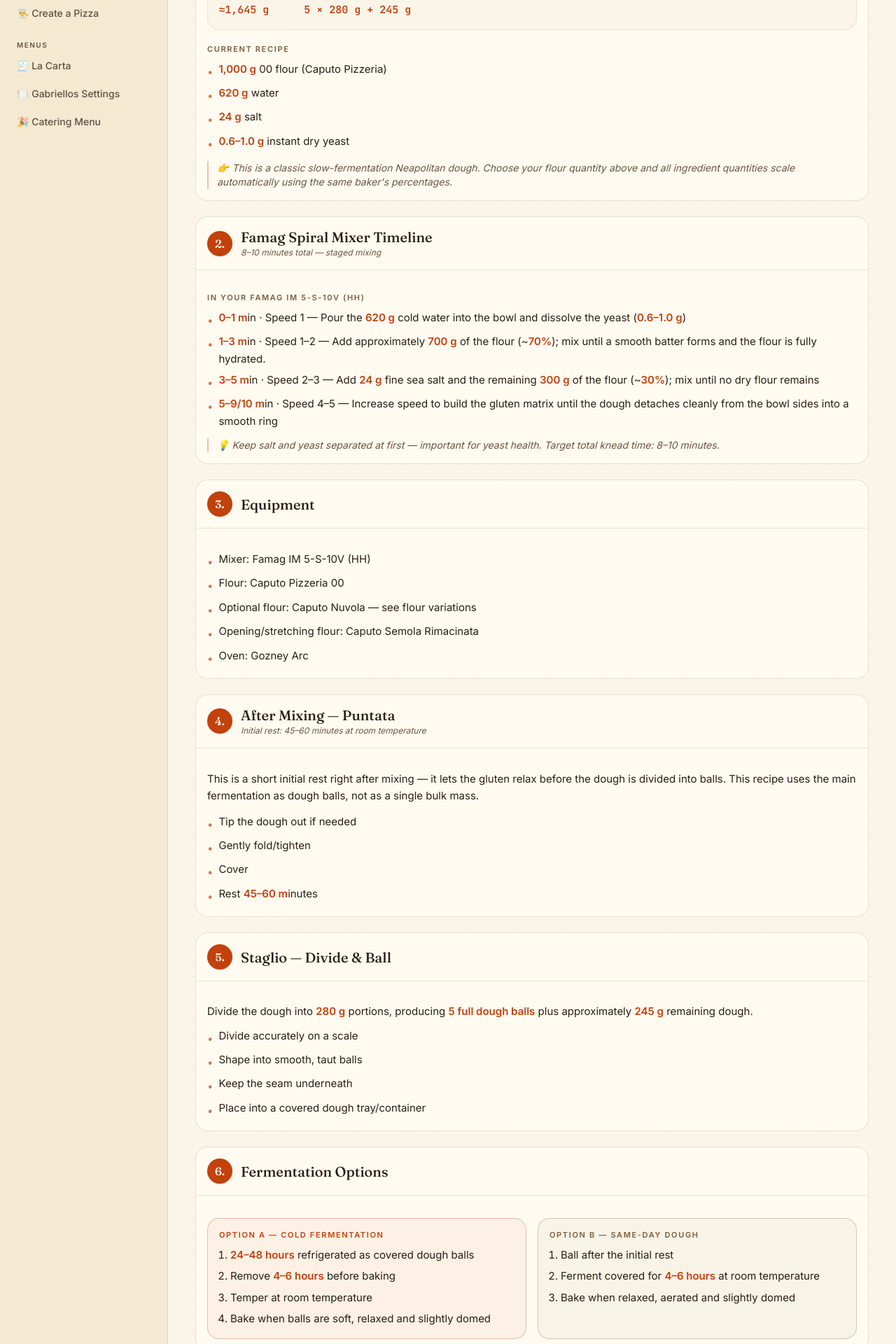
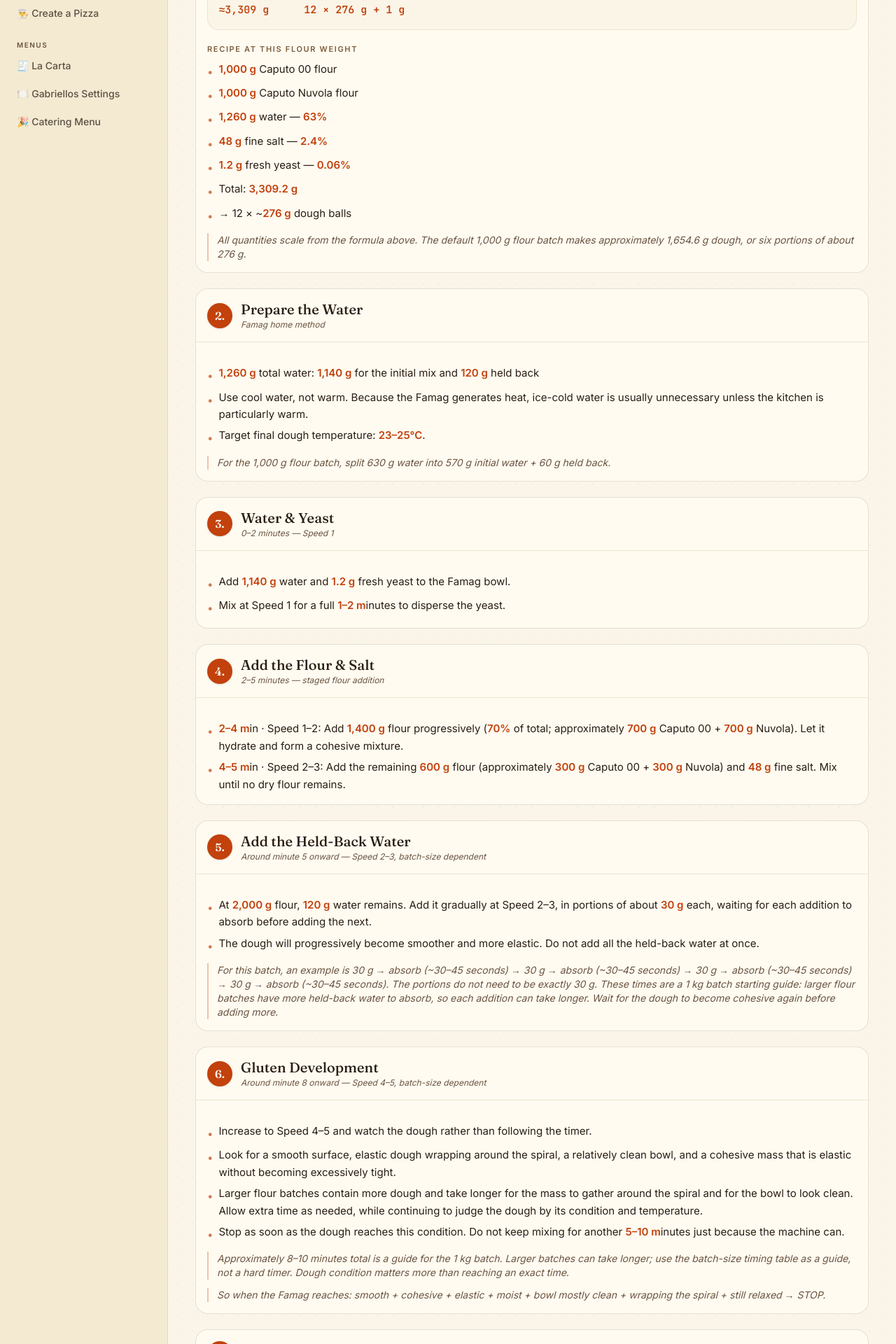
Before and after one commit to gnovoab/pizzaiiolo, a Next.js app: page /dough-maker in a window 1280 px wide. Shown: the part 860-2780 px from the top of the page at 70% size. Built offline with nearby package versions, Linux system fonts and the light colour scheme.

Commit message:
added pizzaiolo

```diff
--- a/package.json
+++ b/package.json
@@ -1,6 +1,6 @@
 {
   "name": "pizzalab",
-  "version": "1.0.1",
+  "version": "1.0.2",
   "private": true,
   "scripts": {
     "dev": "next dev",
--- a/src/app/dough-maker/page.tsx
+++ b/src/app/dough-maker/page.tsx
@@ -4,14 +4,16 @@ import { useMemo, useState } from "react";
 import { Card, CardContent, CardHeader, CardTitle } from "@/components/ui/card";
 import { Tabs, TabsList, TabsTrigger, TabsContent } from "@/components/ui/tabs";
 
-// Neapolitan Pizza tab baker's percentages (fixed, of flour weight) — the
-// single source of truth every dynamic quantity in that tab is derived from.
-const NEAPOLITAN_HYDRATION_PCT = 0.62;
+// Neapolitan Pizza tab baker's percentages (fixed, of total flour weight).
+const NEAPOLITAN_HYDRATION_PCT = 0.63;
 const NEAPOLITAN_SALT_PCT = 0.024;
 const NEAPOLITAN_YEAST_MIN_PCT = 0.0006;
-const NEAPOLITAN_YEAST_MAX_PCT = 0.001;
+const NEAPOLITAN_YEAST_MAX_PCT = 0.0006;
 const NEAPOLITAN_FIRST_FLOUR_PCT = 0.70;
 const NEAPOLITAN_REMAINING_FLOUR_PCT = 0.30;
+const NEAPOLITAN_CAPUTO_00_PCT = 0.50;
+const NEAPOLITAN_NUVOLA_PCT = 0.50;
+const NEAPOLITAN_INITIAL_WATER_PCT = 570 / 630;
 
 /**
  * Single source of truth for every Neapolitan-tab quantity that depends on
@@ -23,9 +25,17 @@ function calculateDoughBatch(flourWeight: number, ballWeight: number) {
   const salt = flourWeight * NEAPOLITAN_SALT_PCT;
   const yeastMin = flourWeight * NEAPOLITAN_YEAST_MIN_PCT;
   const yeastMax = flourWeight * NEAPOLITAN_YEAST_MAX_PCT;
+  const caputo00 = flourWeight * NEAPOLITAN_CAPUTO_00_PCT;
+  const nuvola = flourWeight * NEAPOLITAN_NUVOLA_PCT;
+  const initialWater = water * NEAPOLITAN_INITIAL_WATER_PCT;
+  const reservedWater = water - initialWater;
 
   const firstFlour = flourWeight * NEAPOLITAN_FIRST_FLOUR_PCT;
   const remainingFlour = flourWeight * NEAPOLITAN_REMAINING_FLOUR_PCT;
+  const firstCaputo00 = firstFlour * NEAPOLITAN_CAPUTO_00_PCT;
+  const firstNuvola = firstFlour * NEAPOLITAN_NUVOLA_PCT;
+  const remainingCaputo00 = remainingFlour * NEAPOLITAN_CAPUTO_00_PCT;
+  const remainingNuvola = remainingFlour * NEAPOLITAN_NUVOLA_PCT;
 
   const totalDoughMin = flourWeight + water + salt + yeastMin;
   const totalDoughMax = flourWeight + water + salt + yeastMax;
@@ -39,8 +49,16 @@ function calculateDoughBatch(flourWeight: number, ballWeight: number) {
     salt,
     yeastMin,
     yeastMax,
+    caputo00,
+    nuvola,
+    initialWater,
+    reservedWater,
     firstFlour,
     remainingFlour,
+    firstCaputo00,
+    firstNuvola,
+    remainingCaputo00,
+    remainingNuvola,
     totalDoughMin,
     totalDoughMax,
     ballWeight,
@@ -101,8 +119,8 @@ function calculatePoolishBatch(flourWeight: number, ballWeight: number) {
 }
 
 export default function DoughMakerPage() {
-  const [flourAmount, setFlourAmount] = useState(1000);
-  const [ballWeight, setBallWeight] = useState(280);
+  const [flourAmount, setFlourAmount] = useState(2000);
+  const [ballWeight, setBallWeight] = useState(275.7);
 
   const batch = useMemo(() => calculateDoughBatch(flourAmount, ballWeight), [flourAmount, ballWeight]);
 
@@ -119,7 +137,7 @@ export default function DoughMakerPage() {
         <p className="text-[11px] uppercase tracking-[0.4em] text-secondary font-medium">L&apos;Impasto</p>
         <h1 className="font-serif text-4xl sm:text-5xl font-semibold mt-3 text-foreground">Dough Maker</h1>
         <p className="text-muted-foreground text-base mt-3 max-w-xl mx-auto italic">
-          Neapolitan, Deep Dish, Detroit-Style, NY, Roman &amp; Sicilian doughs from your spiral mixer — 1,000–3,000 g flour batches (Caputo 00 &amp; Nuvola), Famag IM 5-S-10V (HH).
+          Neapolitan, Deep Dish, Detroit-Style, NY, Roman &amp; Sicilian doughs from your spiral mixer — 500–3,000 g flour batches (Caputo 00 &amp; Nuvola), Famag IM 5-S-10V (HH).
         </p>
       </div>
 
@@ -147,183 +165,173 @@ export default function DoughMakerPage() {
         </TabsList>
 
         <TabsContent value="neapolitan" className="space-y-6 mt-4">
-          <Section number={1} title="Ingredients" subtitle={`${formatWeight(flourAmount)} flour — Neapolitan style`}>
+          <Section number={1} title="Formula" subtitle={`${formatWeight(flourAmount)} total flour — 50% Caputo 00 + 50% Caputo Nuvola`}>
             <div className="grid sm:grid-cols-2 gap-4 mb-5">
-              <Field label="Flour (g)" value={flourAmount} onChange={setFlourAmount} min={1000} max={3000} step={10} />
-              <Field label="Dough Ball Size (g)" value={ballWeight} onChange={setBallWeight} min={200} max={400} step={10} />
+              <Field label="Flour (g)" value={flourAmount} onChange={setFlourAmount} min={500} max={3000} step={10} />
+              <Field label="Dough Ball Size (g)" value={ballWeight} onChange={setBallWeight} min={200} max={400} step={0.1} />
             </div>
 
             <BatchSummary batch={batch} />
 
-            <Subhead className="mt-5">Current Recipe</Subhead>
+            <Subhead className="mt-5">Recipe at this flour weight</Subhead>
             <Bullets items={[
-              `${formatWeight(batch.flourWeight)} 00 flour (Caputo Pizzeria)`,
-              `${formatWeight(batch.water)} water`,
-              `${formatWeight(batch.salt)} salt`,
-              `${formatYeast(batch.yeastMin, batch.yeastMax)} instant dry yeast`,
+              `${formatWeight(batch.caputo00)} Caputo 00 flour`,
+              `${formatWeight(batch.nuvola)} Caputo Nuvola flour`,
+              `${formatWeight(batch.water)} water — 63%`,
+              `${formatWeight(batch.salt)} fine salt — 2.4%`,
+              `${formatYeast(batch.yeastMin, batch.yeastMax)} fresh yeast — 0.06%`,
+              `Total: ${fmtG(batch.totalDoughMin, 1)} g`,
+              `→ ${batch.fullBalls} × ~${fmtG(batch.totalDoughMin / batch.fullBalls, 0)} g dough balls`,
             ]} />
-            <Callout>👉 This is a classic slow-fermentation Neapolitan dough. Choose your flour quantity above and all ingredient quantities scale automatically using the same baker&apos;s percentages.</Callout>
+            <Callout>All quantities scale from the formula above. The default 1,000 g flour batch makes approximately 1,654.6 g dough, or six portions of about 276 g.</Callout>
           </Section>
 
-          <Section number={2} title="Famag Spiral Mixer Timeline" subtitle="8–10 minutes total — staged mixing">
-            <Subhead>In your Famag IM 5-S-10V (HH)</Subhead>
+          <Section number={2} title="Prepare the Water" subtitle="Famag home method">
             <Bullets items={[
-              `0–1 min · Speed 1 — Pour the ${formatWeight(batch.water)} cold water into the bowl and dissolve the yeast (${formatYeast(batch.yeastMin, batch.yeastMax)})`,
-              `1–3 min · Speed 1–2 — Add approximately ${formatWeight(batch.firstFlour)} of the flour (~70%); mix until a smooth batter forms and the flour is fully hydrated.`,
-              `3–5 min · Speed 2–3 — Add ${formatWeight(batch.salt)} fine sea salt and the remaining ${formatWeight(batch.remainingFlour)} of the flour (~30%); mix until no dry flour remains`,
-              "5–9/10 min · Speed 4–5 — Increase speed to build the gluten matrix until the dough detaches cleanly from the bowl sides into a smooth ring",
+              `${formatWeight(batch.water)} total water: ${formatWeight(batch.initialWater)} for the initial mix and ${formatWeight(batch.reservedWater)} held back`,
+              "Use cool water, not warm. Because the Famag generates heat, ice-cold water is usually unnecessary unless the kitchen is particularly warm.",
+              "Target final dough temperature: 23–25°C.",
             ]} />
-            <Callout>💡 Keep salt and yeast separated at first — important for yeast health. Target total knead time: 8–10 minutes.</Callout>
+            <Callout>For the 1,000 g flour batch, split 630 g water into 570 g initial water + 60 g held back.</Callout>
           </Section>
 
-          <Section number={3} title="Equipment">
+          <Section number={3} title="Water & Yeast" subtitle="0–2 minutes — Speed 1">
             <Bullets items={[
-              "Mixer: Famag IM 5-S-10V (HH)",
-              "Flour: Caputo Pizzeria 00",
-              "Optional flour: Caputo Nuvola — see flour variations",
-              "Opening/stretching flour: Caputo Semola Rimacinata",
-              "Oven: Gozney Arc",
+              `Add ${formatWeight(batch.initialWater)} water and ${formatYeast(batch.yeastMin, batch.yeastMax)} fresh yeast to the Famag bowl.`,
+              "Mix at Speed 1 for a full 1–2 minutes to disperse the yeast.",
             ]} />
           </Section>
 
-          <Section number={4} title="After Mixing — Puntata" subtitle="Initial rest: 45–60 minutes at room temperature">
-            <p className="text-[15px] mb-3 leading-relaxed">
-              <HighlightNumbers text="This is a short initial rest right after mixing — it lets the gluten relax before the dough is divided into balls. This recipe uses the main fermentation as dough balls, not as a single bulk mass." />
-            </p>
+          <Section number={4} title="Add the Flour & Salt" subtitle="2–5 minutes — staged flour addition">
             <Bullets items={[
-              "Tip the dough out if needed",
-              "Gently fold/tighten",
-              "Cover",
-              "Rest 45–60 minutes",
+              `2–4 min · Speed 1–2: Add ${formatWeight(batch.firstFlour)} flour progressively (70% of total; approximately ${formatWeight(batch.firstCaputo00)} Caputo 00 + ${formatWeight(batch.firstNuvola)} Nuvola). Let it hydrate and form a cohesive mixture.`,
+              `4–5 min · Speed 2–3: Add the remaining ${formatWeight(batch.remainingFlour)} flour (approximately ${formatWeight(batch.remainingCaputo00)} Caputo 00 + ${formatWeight(batch.remainingNuvola)} Nuvola) and ${formatWeight(batch.salt)} fine salt. Mix until no dry flour remains.`,
             ]} />
           </Section>
 
-          <Section number={5} title="Staglio — Divide & Ball">
-            <p className="text-[15px] mb-3">
-              Divide the dough into <span className="font-semibold text-primary">{formatWeight(ballWeight)}</span> portions, producing{" "}
-              <span className="font-semibold text-primary">{batch.fullBalls} full dough ball{batch.fullBalls === 1 ? "" : "s"}</span>
-              {batch.remainder > 0.5 ? <> plus approximately <span className="font-semibold text-primary">{formatWeight(batch.remainder)}</span> remaining dough</> : null}.
-            </p>
+          <Section number={5} title="Add the Held-Back Water" subtitle="Around minute 5 onward — Speed 2–3, batch-size dependent">
             <Bullets items={[
-              "Divide accurately on a scale",
-              "Shape into smooth, taut balls",
-              "Keep the seam underneath",
-              "Place into a covered dough tray/container",
+              `At ${formatWeight(flourAmount)} flour, ${formatWeight(batch.reservedWater)} water remains. Add it gradually at Speed 2–3, in portions of about ${formatWeight(batch.reservedWater / 4)} each, waiting for each addition to absorb before adding the next.`,
+              "The dough will progressively become smoother and more elastic. Do not add all the held-back water at once.",
+            ]} />
+            <Callout>{`For this batch, an example is ${Array.from({ length: 4 }, () => `${formatWeight(batch.reservedWater / 4)} → absorb (~30–45 seconds)`).join(" → ")}. The portions do not need to be exactly ${formatWeight(batch.reservedWater / 4)}. These times are a 1 kg batch starting guide: larger flour batches have more held-back water to absorb, so each addition can take longer. Wait for the dough to become cohesive again before adding more.`}</Callout>
+          </Section>
+
+          <Section number={6} title="Gluten Development" subtitle="Around minute 8 onward — Speed 4–5, batch-size dependent">
+            <Bullets items={[
+              "Increase to Speed 4–5 and watch the dough rather than following the timer.",
+              "Look for a smooth surface, elastic dough wrapping around the spiral, a relatively clean bowl, and a cohesive mass that is elastic without becoming excessively tight.",
+              "Larger flour batches contain more dough and take longer for the mass to gather around the spiral and for the bowl to look clean. Allow extra time as needed, while continuing to judge the dough by its condition and temperature.",
+              "Stop as soon as the dough reaches this condition. Do not keep mixing for another 5–10 minutes just because the machine can.",
+            ]} />
+            <Callout>Approximately 8–10 minutes total is a guide for the 1 kg batch. Larger batches can take longer; use the batch-size timing table as a guide, not a hard timer. Dough condition matters more than reaching an exact time.</Callout>
+            <Callout>So when the Famag reaches: smooth + cohesive + elastic + moist + bowl mostly clean + wrapping the spiral + still relaxed → STOP.</Callout>
+          </Section>
+
+          <Section number={7} title="Famag — exact stages (time guidance)">
+            <div className="overflow-x-auto -mx-1">
+              <table className="w-full text-sm border-collapse min-w-[760px]">
+                <thead>
+                  <tr className="border-b border-border/70 text-left text-[11px] uppercase tracking-wider text-muted-foreground">
+                    {["Time", "Step", "500 g flour", "1 kg flour", "2 kg flour", "3 kg flour"].map((heading) => (
+                      <th key={heading} className="py-2 px-2 font-semibold">{heading}</th>
+                    ))}
+                  </tr>
+                </thead>
+                <tbody>
+                  {[
+                    ["0–2 min", "Water + yeast, Speed 1", "1–2 min", "1–2 min", "1–2 min", "1–2 min"],
+                    ["2–4 min", "Add 70% flour, Speed 1–2", "2 min", "2 min", "2 min", "2 min"],
+                    ["4–5 min", "Add 30% flour + salt, Speed 2–3", "1 min", "1 min", "1 min", "1 min"],
+                    ["~5–8 min ★", "Add held-back water gradually", "2:30 min", "2:30 min", "3 min", "3 min"],
+                    ["~8 min onward ★", "Speed 4–5, gluten development", "2:30 min", "2:30–3 min", "3–4 min", "4–5 min"],
+                    ["TOTAL ★", "", "~10 min", "~10–11 min", "~11–13 min", "~12–14 min"],
+                  ].map((row) => (
+                    <tr key={row[0]} className="border-b border-border/40 last:border-0">
+                      {row.map((cell, i) => (
+                        i === 0
+                          ? <th key={i} scope="row" className="py-2 px-2 text-left font-mono font-semibold text-primary whitespace-nowrap">{cell}</th>
+                          : <td key={i} className={`py-2 px-2 ${i === 1 ? "text-foreground" : "font-mono text-muted-foreground whitespace-nowrap"}`}>{cell}</td>
+                      ))}
+                    </tr>
+                  ))}
+                </tbody>
+              </table>
+            </div>
+            <Callout>The held-back water amount and dough mass increase with batch size, so water absorption and bowl-cleaning/gluten development can take longer. Follow the dough’s condition; the listed stage times are approximate guidance.</Callout>
+          </Section>
+
+          <Section number={8} title="Check the Dough Temperature">
+            <Bullets items={[
+              "Check the dough temperature immediately after mixing; target 23–25°C. Around 24°C is ideal.",
+              "If batches consistently reach 26–27°C, use colder water next time. At 28°C or higher, adjust the water temperature to reduce the final dough temperature.",
             ]} />
           </Section>
 
-          <Section number={6} title="Fermentation Options">
-            <div className="grid sm:grid-cols-2 gap-4">
-              <div className="rounded-xl border border-primary/30 bg-primary/5 p-4">
-                <div className="text-[11px] uppercase tracking-[0.15em] text-primary font-semibold mb-2">Option A — Cold Fermentation</div>
-                <ol className="text-[15px] space-y-1.5 leading-relaxed list-decimal pl-4">
-                  <li><HighlightNumbers text="24–48 hours" /> refrigerated as covered dough balls</li>
-                  <li>Remove <HighlightNumbers text="4–6 hours" /> before baking</li>
-                  <li>Temper at room temperature</li>
-                  <li>Bake when balls are soft, relaxed and slightly domed</li>
-                </ol>
-              </div>
-              <div className="rounded-xl border border-secondary/30 bg-secondary/5 p-4">
-                <div className="text-[11px] uppercase tracking-[0.15em] text-secondary font-semibold mb-2">Option B — Same-Day Dough</div>
-                <ol className="text-[15px] space-y-1.5 leading-relaxed list-decimal pl-4">
-                  <li>Ball after the initial rest</li>
-                  <li>Ferment covered for <HighlightNumbers text="4–6 hours" /> at room temperature</li>
-                  <li>Bake when relaxed, aerated and slightly domed</li>
-                </ol>
-              </div>
-            </div>
-          </Section>
-
-          <Section number={7} title="Why This Ratio Works" subtitle={`For ${formatWeight(flourAmount)} flour`}>
-            <div className="grid sm:grid-cols-3 gap-4">
-              <RatioCard title={`${Math.round(NEAPOLITAN_HYDRATION_PCT * 100)}% Hydration`}>
-                Provides enough water for a soft, extensible dough while retaining the strength needed for hand stretching and high-temperature baking.
-              </RatioCard>
-              <RatioCard title={`${(NEAPOLITAN_SALT_PCT * 100).toFixed(1)}% Salt`}>
-                Provides seasoning while helping regulate fermentation and strengthen the dough structure.
-              </RatioCard>
-              <RatioCard title={`${(NEAPOLITAN_YEAST_MIN_PCT * 100).toFixed(2)}–${(NEAPOLITAN_YEAST_MAX_PCT * 100).toFixed(2)}% Instant Dry Yeast`}>
-                The low yeast level is designed for controlled fermentation over 24–48 hours.
-              </RatioCard>
-            </div>
-            <Subhead className="mt-4">This Gives</Subhead>
+          <Section number={9} title="Bench Rest, Fold & Short Bulk">
             <Bullets items={[
-              "Airy cornicione",
-              "Soft, flexible interior",
-              "Good extensibility",
-              "Controlled fermentation",
-              "Strong oven spring",
-              "Good performance in a high-heat oven",
+              "Remove the dough and place it in a covered container. Rest for 20–30 minutes to relax; do not immediately start folding.",
+              "After the rest, give the dough one gentle stretch-and-fold to tighten its structure. Do not knead it.",
+              "Cover and leave at room temperature for another 20–30 minutes. Total time from the end of mixing to balling is approximately 40–60 minutes.",
             ]} />
           </Section>
 
-          <Section number={8} title="From Dough Ball to Pizza" subtitle="Tempered and ready to stretch">
-            <p className="text-[15px] mb-3">
-              <span className="font-semibold text-primary">{formatWeight(ballWeight)}</span> dough ball → <span className="font-semibold text-primary">30–33 cm</span> pizza
-            </p>
+          <Section number={10} title="Divide & Ball">
             <Bullets items={[
-              "Dust with Caputo Semola Rimacinata",
-              "Press the centre outward",
-              "Preserve the gas around the perimeter",
-              "Maintain approximately 1.5–2 cm cornicione",
-              `Stretch gently to 30–33 cm for a ${formatWeight(ballWeight)} ball`,
-              "Avoid aggressive degassing",
+              `Divide this batch into ${batch.fullBalls} portions of approximately ${fmtG(batch.totalDoughMin / batch.fullBalls, 1)} g each (about 276 g for the 1,000 g flour batch).`,
+              "Turn the dough onto the bench without aggressively degassing it. Fold the edges underneath, turn over, and gently tighten into a smooth, taut ball.",
+              "Place the dough balls in a covered dough box.",
             ]} />
           </Section>
 
-          <Section number={9} title="Gozney Arc — Neapolitan Bake">
+          <Section number={11} title="Cold Fermentation" subtitle="Approximately 4°C">
             <Bullets items={[
-              "Stone floor: 430–450°C",
-              "Dynamic top flame",
-              "Typical bake: 60–90 seconds",
-              "Rotate regularly",
-              "Adjust flame according to stone temperature, dough fermentation and topping moisture",
-            ]} />
-            <Callout>👉 60–90 seconds is a typical range, not a fixed rule — judge doneness by colour and structure.</Callout>
-          </Section>
-
-          <Section number={10} title="After the Bake">
-            <Bullets items={[
-              "Remove onto a wooden board",
-              "Rest approximately 30–60 seconds",
-              "Avoid a wire cooling rack",
-              "Slice and serve",
+              "Refrigerate the covered dough balls at approximately 4°C. First choice for this formula: 60 hours.",
+              "Then compare 48 h, 60 h and 72 h batches. The expectation that 60–72 h may suit the 00/Nuvola blend is a hypothesis to test, not a guaranteed result.",
             ]} />
           </Section>
 
-          <Section number={11} title="Key Mistakes to Avoid">
-            <ul className="space-y-2">
-              {[
-                "Overmixing",
-                "Final dough temperature too high",
-                "Using excessive flour during shaping",
-                "Leaving dough balls uncovered",
-                "Overproofing",
-                "Aggressive stretching/degassing",
-                "Baking before the dough has relaxed",
-                "Insufficient room-temperature tempering",
-              ].map((t) => (
-                <li key={t} className="text-[15px] flex gap-2.5 leading-relaxed">
-                  <span className="text-destructive mt-0.5 shrink-0" aria-hidden>❌</span>
-                  <span><HighlightNumbers text={t} /></span>
-                </li>
-              ))}
-            </ul>
+          <Section number={12} title="Final Proof" subtitle="Take the dough balls out about 3 hours before baking">
+            <Bullets items={[
+              "Proof at normal room temperature. Readiness matters more than the clock: look for balls that are noticeably expanded, soft, relaxed, slightly puffy, extensible and still holding their structure.",
+              "If already very puffy after 2 hours, bake earlier. If still tight after 3 hours, give them another 30–60 minutes.",
+            ]} />
           </Section>
 
-          <Section number={12} title="Master Workflow" subtitle="The full process, start to finish">
+          <Section number={13} title="Open, Top & Bake">
+            <Subhead>Open the pizza</Subhead>
+            <Bullets items={[
+              "Lightly flour the bench and turn out the dough ball. Press from the centre toward the edge, leaving the outer 1.5–2 cm untouched for the cornicione.",
+              "Stretch gradually by hand to approximately 30–32 cm. Do not use a rolling pin or aggressively press out the gas.",
+            ]} />
+            <Subhead className="mt-4">Top and launch</Subhead>
+            <Bullets items={[
+              "Top quickly (sauce → cheese/toppings → launch). Do not let a wet pizza sit on the peel.",
+              "For a Bufalina, have the toppings ready before opening the dough so the topped pizza can be launched promptly.",
+            ]} />
+            <Subhead className="mt-4">Gozney</Subhead>
+            <Bullets items={[
+              "Start around 430–450°C stone temperature and control the flame carefully. Aim for enough top heat to develop the cornicione without burning the toppings.",
+            ]} />
+          </Section>
+
+          <Section number={14} title="The Whole Process at a Glance">
             <div className="flex flex-wrap items-center gap-2">
               {[
-                "Mix",
-                "45–60 min Puntata",
-                `${formatWeight(ballWeight)} Staglio & Balling`,
-                "24–48 h Cold Fermentation",
-                "4–6 h Room-Temperature Temper",
-                "Stretch",
-                "430–450°C Gozney Arc",
-                "60–90 sec Bake",
-                "30–60 sec Rest",
-                "Serve",
+                "500 g Caputo 00 + 500 g Nuvola",
+                "570 g water + 0.6 g fresh yeast",
+                "700 g flour · 2 min Speed 1",
+                "Remaining 300 g flour · Speed 2",
+                "24 g salt",
+                "60 g water added gradually",
+                "Speed 4–5 · stop at ~8–10 min total",
+                "23–25°C final dough",
+                "20–30 min rest · one gentle fold · 20–30 min bulk",
+                "6 × ~276 g balls",
+                "60 h at ~4°C",
+                "~3 h room-temperature proof",
+                "30–32 cm pizza",
+                "Gozney · 430–450°C starting point",
               ].map((t, i, arr) => (
                 <span key={t} className="contents">
                   <WorkflowChip text={t} />
```
Also changed, not shown: 2 other files (tests, documents, lock files or other folders).
